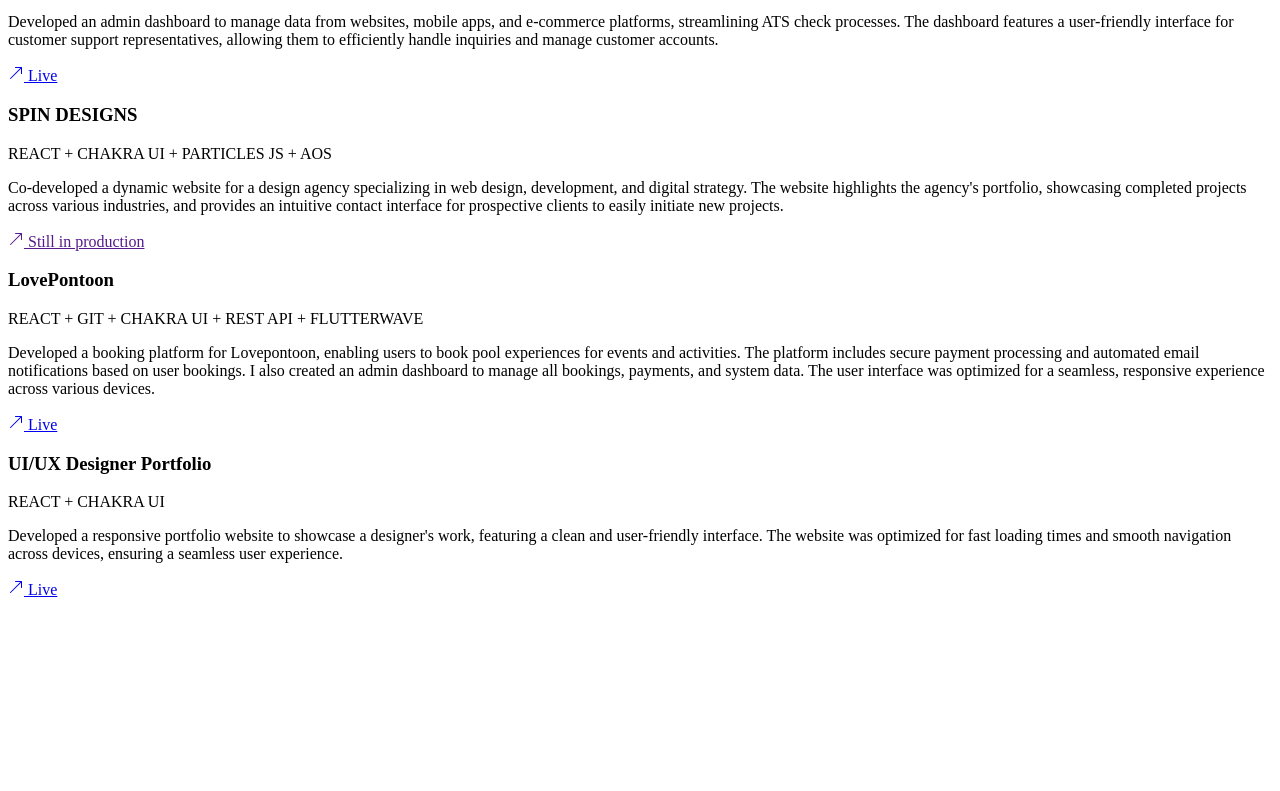
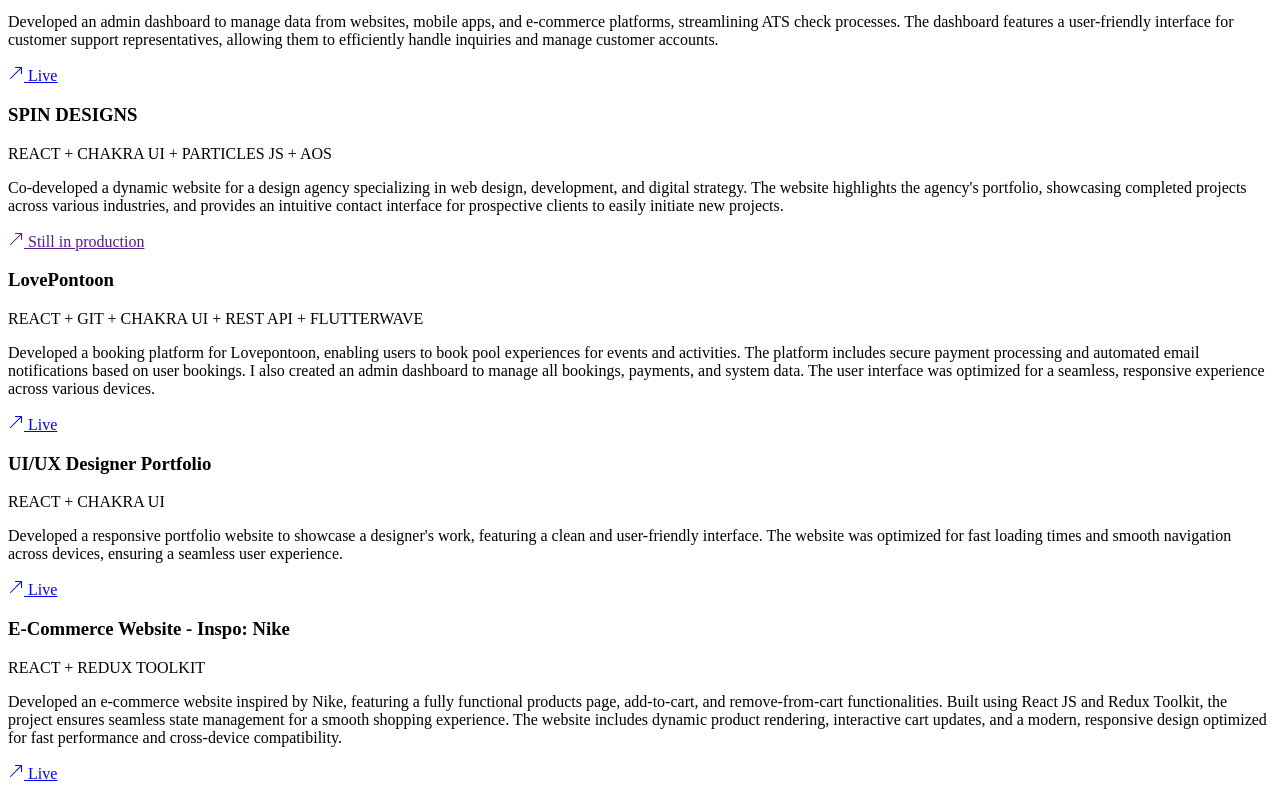
Before and after one commit to fw-lade/ololade, a Gatsby site: page / in a window 1280 px wide. Shown: the part 984-1775 px from the top of the page. Before the commit the page ends 1591 px from the top, so only its background shows below. Built offline with nearby package versions, Linux system fonts and the light colour scheme; Gatsby itself is replaced by a stand-in of ours.

Commit message:
changes...

```diff
--- a/src/components/desktopHomeRight.js
+++ b/src/components/desktopHomeRight.js
@@ -249,6 +249,37 @@ const DesktopHomeRight = () => {
           </div>
         </div>
       </div>
+
+      <div className="darken flex flex-col gap-y-8 md:gap-y-3">
+        <div className="flex flex-col bg-box-bg p-10 transition-all duration-300 md:hover:scale-110">
+          <h3 className="text-[1.3rem] font-semibold text-white">
+            E-Commerce Website - Inspo: Nike
+          </h3>
+          <p className="mb-3 mt-1 text-xs font-semibold leading-5 tracking-wider text-light-grey">
+            REACT + REDUX TOOLKIT
+          </p>
+          <p className="my-3 min-h-[5rem] text-xs font-semibold tracking-wider text-dark-grey md:h-16">
+            Developed an e-commerce website inspired by Nike,
+            featuring a fully functional products page, add-to-cart, and
+            remove-from-cart functionalities. Built using React JS and Redux
+            Toolkit, the project ensures seamless state management for a smooth
+            shopping experience. The website includes dynamic product rendering,
+            interactive cart updates, and a modern, responsive design optimized
+            for fast performance and cross-device compatibility.
+          </p>
+          <div className="my-8 flex items-center gap-x-4">
+            <a
+              href="https://fashionlade.netlify.app/"
+              target="_blank"
+              rel="noopener noreferrer"
+              className="inline-flex items-center justify-start gap-x-1 text-xs text-light-grey hover:text-white"
+            >
+              <BsArrowUpRight className="text-sm opacity-70" />{" "}
+              <span>Live</span>
+            </a>
+          </div>
+        </div>
+      </div>
     </>
   );
 };
```
Also changed, not shown: src/components/resumeContainer.js (+4 -4 lines).
